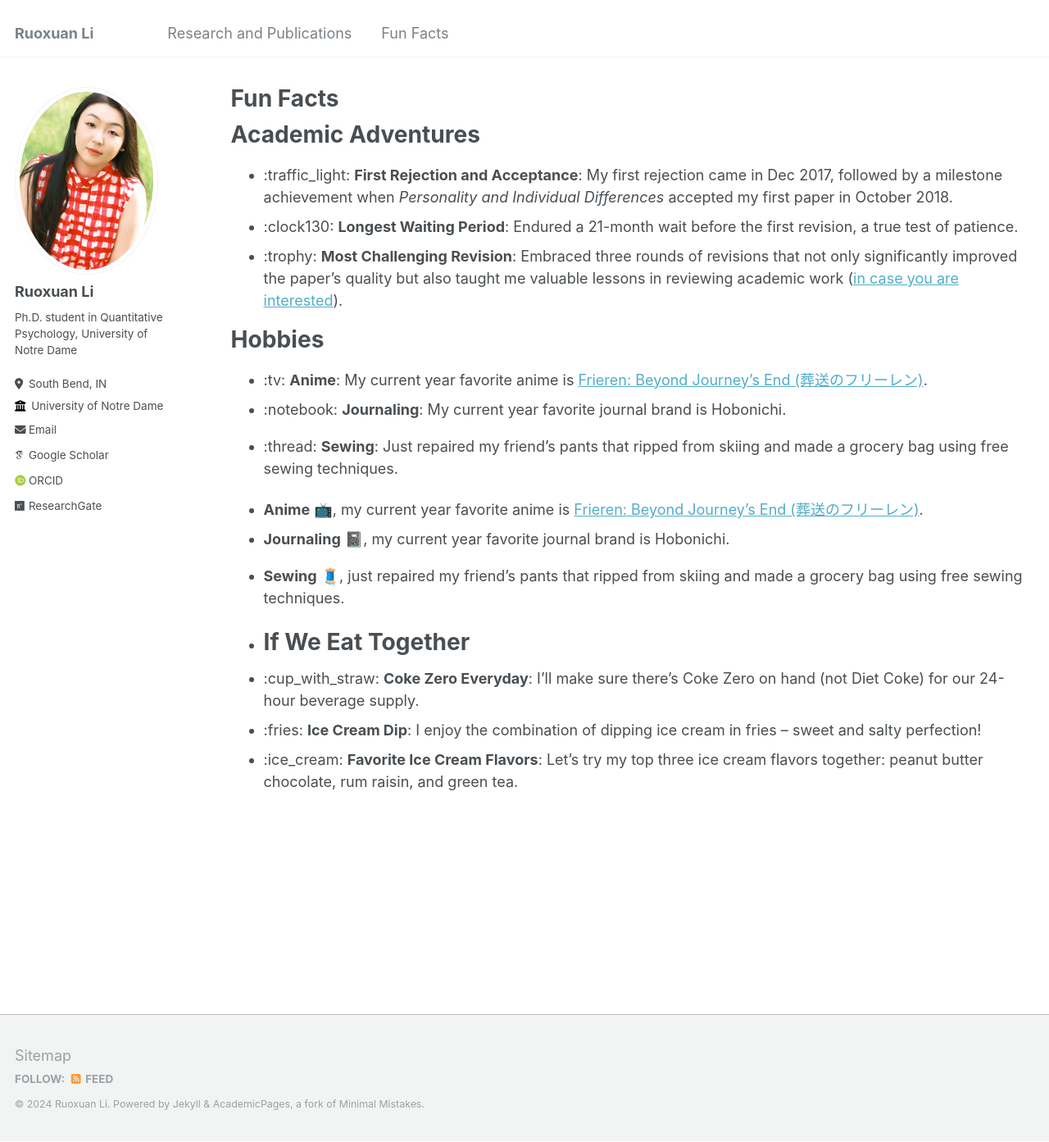
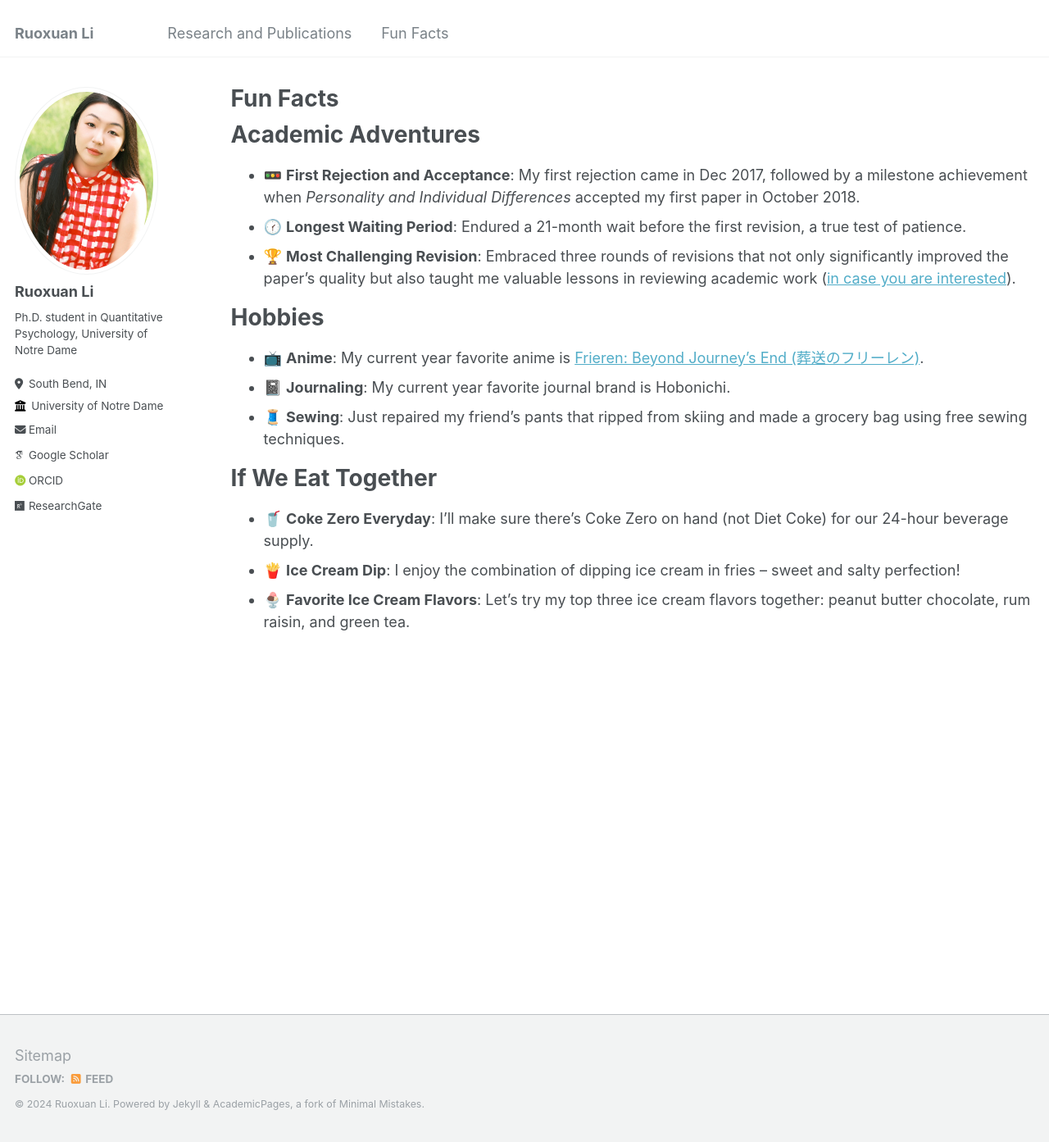
Before and after one commit to Ruoxuan-Li-Roxanne/Ruoxuan-Li-Roxanne.github.io, a Jekyll site: the page built from _pages/funfacts.md, in a window 1280 px wide and 1393 px high. Shown: the whole window at 82% size. Built offline with Jekyll 4.4.1, drawn with Linux system fonts in a browser that asks for light colours; some web fonts are replaced.

Commit message:
Update funfacts.md

```diff
--- a/_pages/funfacts.md
+++ b/_pages/funfacts.md
@@ -7,23 +7,18 @@ author_profile: true
 
 Academic Adventures
 ======
-- :traffic_light: **First Rejection and Acceptance**: My first rejection came in Dec 2017, followed by a milestone achievement when *Personality and Individual Differences* accepted my first paper in October 2018.
-- :clock130: **Longest Waiting Period**: Endured a 21-month wait before the first revision, a true test of patience.
-- :trophy: **Most Challenging Revision**: Embraced three rounds of revisions that not only significantly improved the paper’s quality but also taught me valuable lessons in reviewing academic work ([in case you are interested](https://link.springer.com/article/10.1007/s10902-019-00192-w)).
+- 🚥  **First Rejection and Acceptance**: My first rejection came in Dec 2017, followed by a milestone achievement when *Personality and Individual Differences* accepted my first paper in October 2018.
+- 🕜 **Longest Waiting Period**: Endured a 21-month wait before the first revision, a true test of patience.
+- 🏆 **Most Challenging Revision**: Embraced three rounds of revisions that not only significantly improved the paper’s quality but also taught me valuable lessons in reviewing academic work ([in case you are interested](https://link.springer.com/article/10.1007/s10902-019-00192-w)).
 
 Hobbies
 ======
-- :tv: **Anime**: My current year favorite anime is [Frieren: Beyond Journey's End (葬送のフリーレン)](https://frieren-anime.jp/).
-- :notebook: **Journaling**: My current year favorite journal brand is Hobonichi.
-- :thread: **Sewing**: Just repaired my friend's pants that ripped from skiing and made a grocery bag using free sewing techniques.
+- 📺 **Anime**: My current year favorite anime is [Frieren: Beyond Journey's End (葬送のフリーレン)](https://frieren-anime.jp/).
+- 📓 **Journaling**: My current year favorite journal brand is Hobonichi.
+- 🧵 **Sewing**: Just repaired my friend's pants that ripped from skiing and made a grocery bag using free sewing techniques.
 
-- **Anime** 📺, my current year favorite anime is [Frieren: Beyond Journey's End (葬送のフリーレン)](https://frieren-anime.jp/).
-- **Journaling** 📓, my current year favorite journal brand is Hobonichi.
-- **Sewing** 🧵, just repaired my friend's pants that ripped from skiing and made a grocery bag using free sewing techniques.
-
--
 If We Eat Together
 ======
-- :cup_with_straw: **Coke Zero Everyday**: I’ll make sure there’s Coke Zero on hand (not Diet Coke) for our 24-hour beverage supply.
-- :fries: **Ice Cream Dip**: I enjoy the  combination of dipping ice cream in fries -- sweet and salty perfection!
-- :ice_cream: **Favorite Ice Cream Flavors**: Let’s try my top three ice cream flavors together: peanut butter chocolate, rum raisin, and green tea.
+- 🥤 **Coke Zero Everyday**: I’ll make sure there’s Coke Zero on hand (not Diet Coke) for our 24-hour beverage supply.
+- 🍟 **Ice Cream Dip**: I enjoy the  combination of dipping ice cream in fries -- sweet and salty perfection!
+- 🍨 **Favorite Ice Cream Flavors**: Let’s try my top three ice cream flavors together: peanut butter chocolate, rum raisin, and green tea.
```
